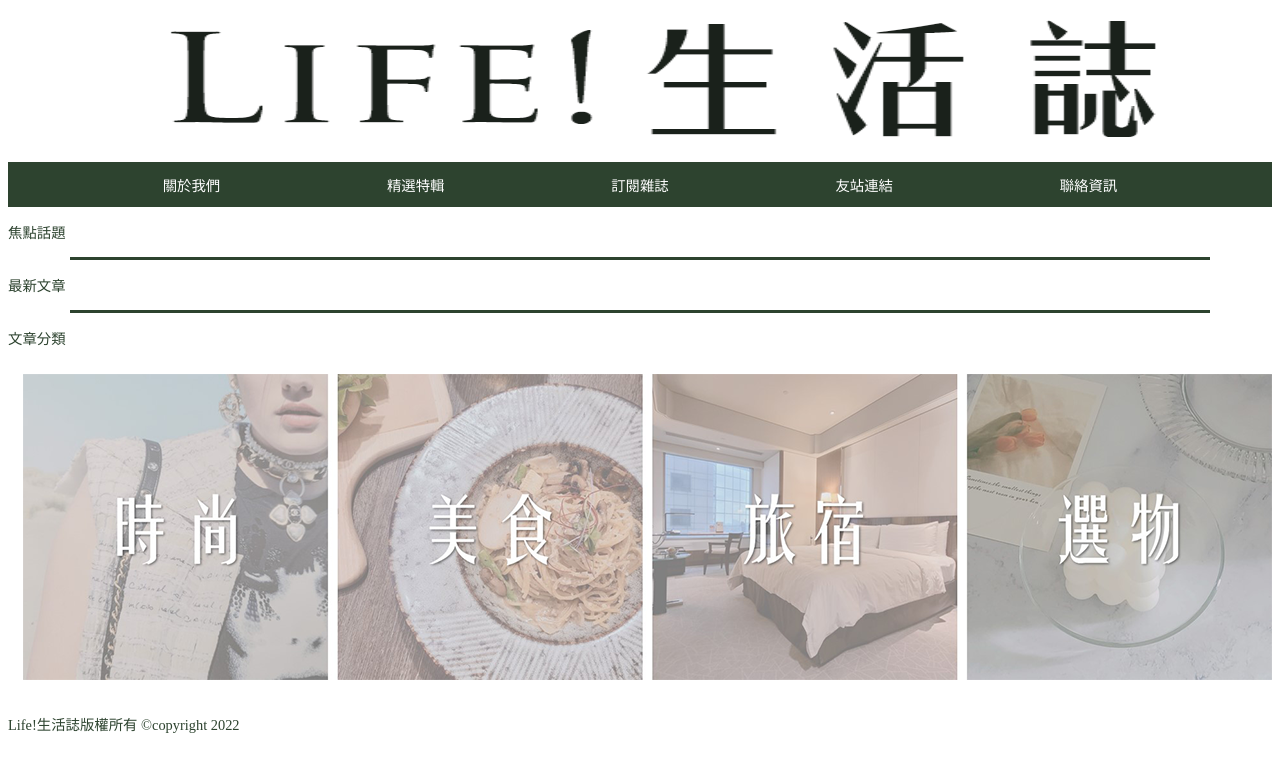
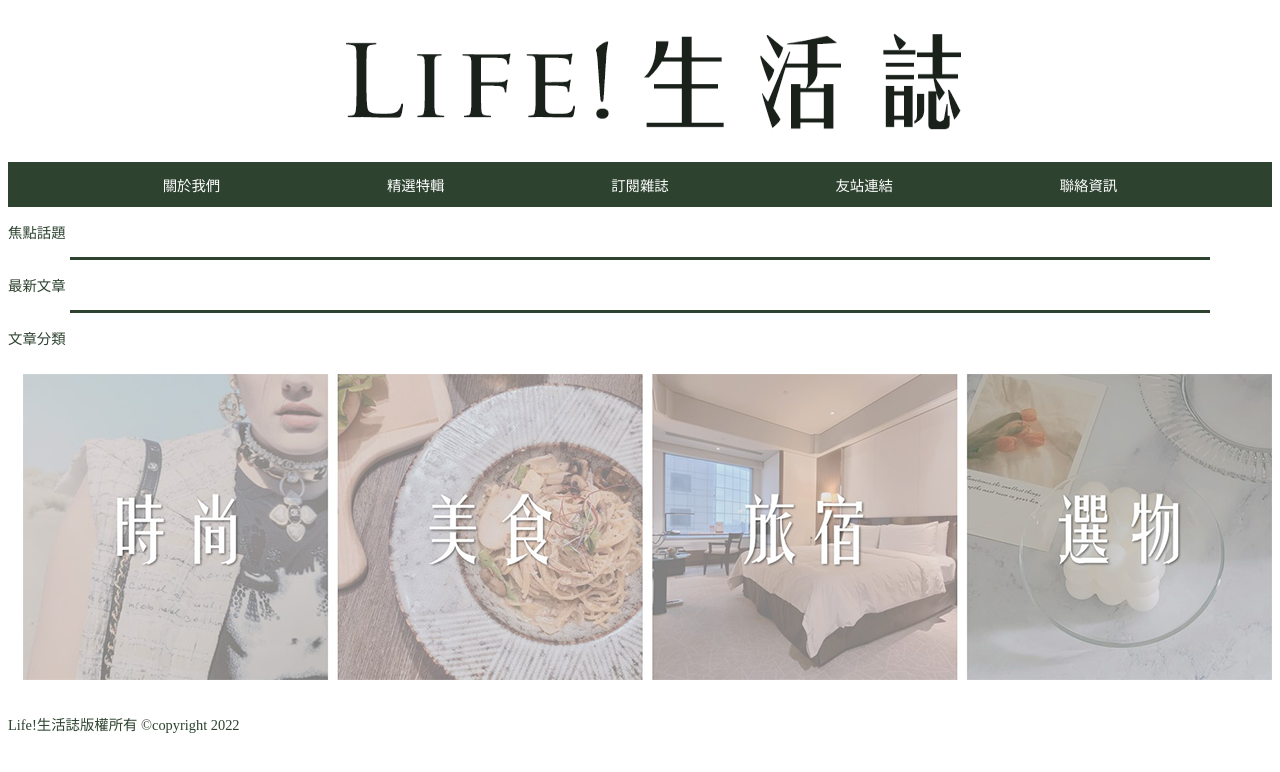
Before and after one commit to 406110042/406110042.GitHub.io, a plain HTML site: page Final/index.html in a window 1280 px wide. Drawn offline with Linux system fonts and the light colour scheme.

Commit message:
Update index.html

```diff
--- a/Final/index.html
+++ b/Final/index.html
@@ -6,7 +6,7 @@
   </head>
   <body>
     <header>
-      <img src="LOGO.png" style="width: 1280px; height: 154px; display:block; margin:auto;" />
+      <img src="LOGO2.png" style="width: 1280px; height: 154px; display:block; margin:auto;" />
       <nav>
         <ul class="flex-nav">
           <li><a href="#">關於我們</a></li>
```
